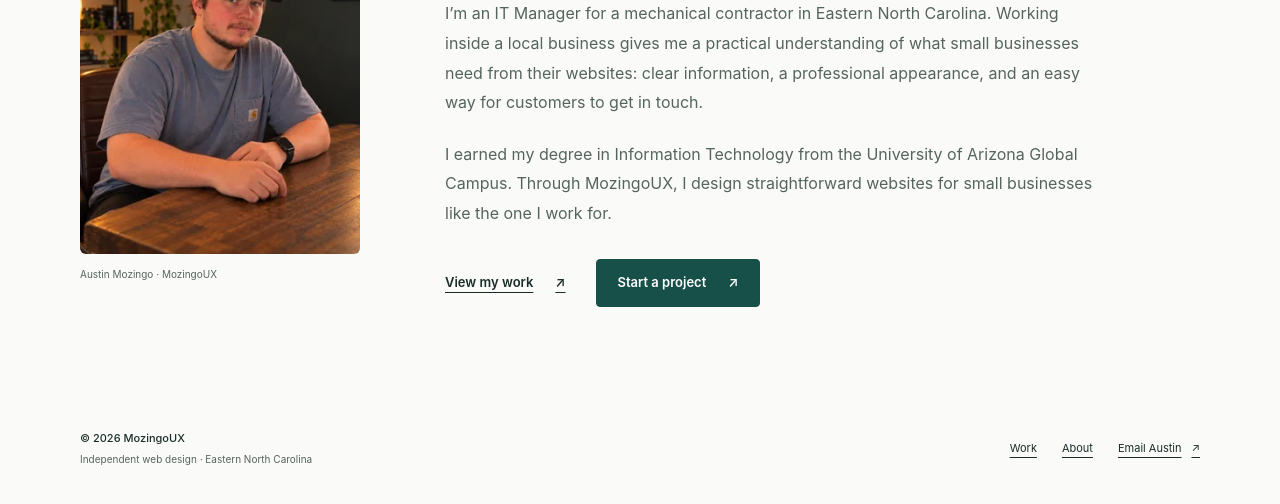
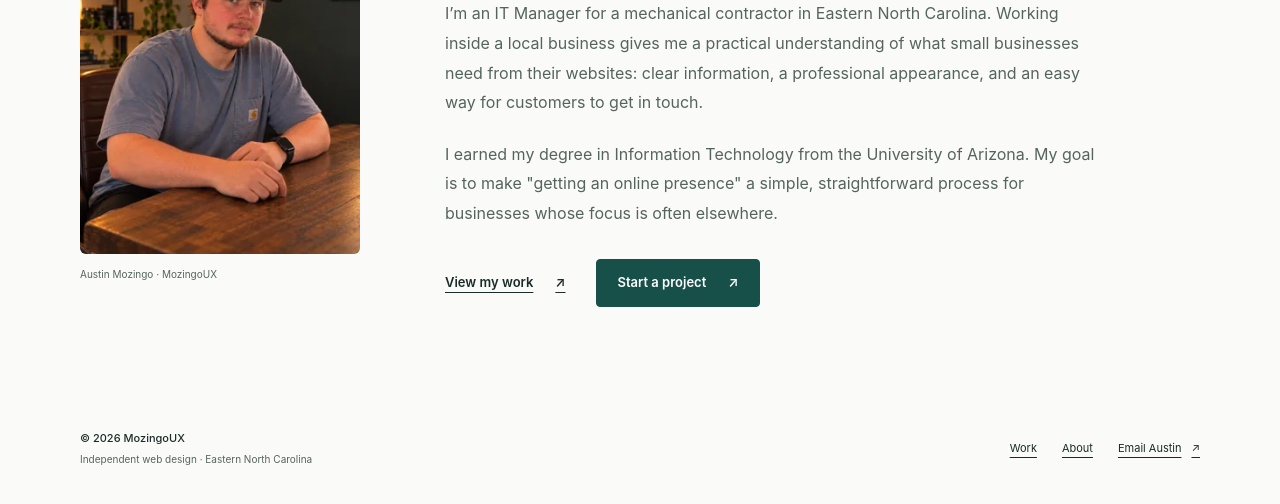
Before and after one commit to zeyz/MozingoUXWebsite, a website: page about/index.html in a window 1280 px wide. Shown: the part 296-800 px from the top of the page. Drawn offline with Linux system fonts and the light colour scheme.

Commit message:
Update educational background in about page

```diff
--- a/about/index.html
+++ b/about/index.html
@@ -28,7 +28,7 @@
 <section class="about-page wrap"><div class="about-layout"><figure class="portrait"><picture><source type="image/webp" srcset="/assets/images/austin-320.webp 320w, /assets/images/austin-560.webp 560w" sizes="(max-width: 700px) 240px, 280px"><img src="/assets/images/austin-560.jpg" alt="Austin Mozingo seated at a table" width="560" height="700" fetchpriority="high"></picture><figcaption>Austin Mozingo · MozingoUX</figcaption></figure>
 <div class="about-copy"><p class="eyebrow">About me</p><h1>Hi, I’m Austin.</h1>
 <p>I’m an IT Manager for a mechanical contractor in Eastern North Carolina. Working inside a local business gives me a practical understanding of what small businesses need from their websites: clear information, a professional appearance, and an easy way for customers to get in touch.</p>
-<p>I earned my degree in Information Technology from the University of Arizona Global Campus. Through MozingoUX, I design straightforward websites for small businesses like the one I work for.</p>
+<p>I earned my degree in Information Technology from the University of Arizona. My goal is to make "getting an online presence" a simple, straightforward process for businesses whose focus is often elsewhere.</p>
 <div class="actions"><a class="text-link" href="/work/">View my work <span aria-hidden="true">↗</span></a><a class="button button-primary" href="/#contact">Start a project <span aria-hidden="true">↗</span></a></div>
 </div></div></section></main>
 <footer class="site-footer"><div class="wrap footer-inner"><p>© 2026 MozingoUX <span>Independent web design · Eastern North Carolina</span></p><div><a href="/work/">Work</a><a href="/about/">About</a><a href="mailto:mozingoux@gmail.com">Email Austin <span aria-hidden="true">↗</span></a></div></div></footer>
```
